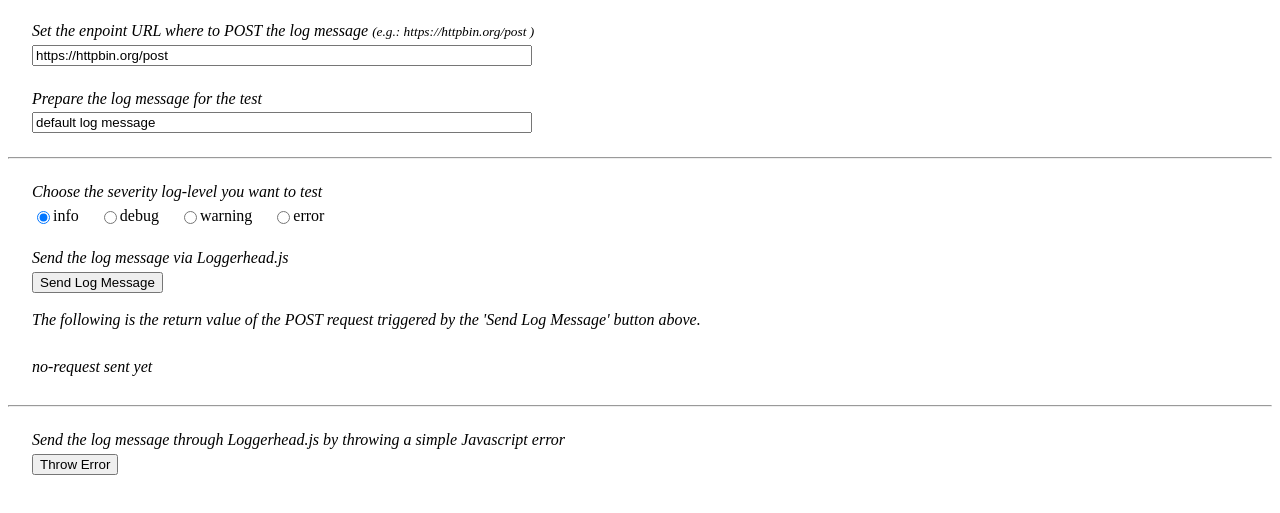
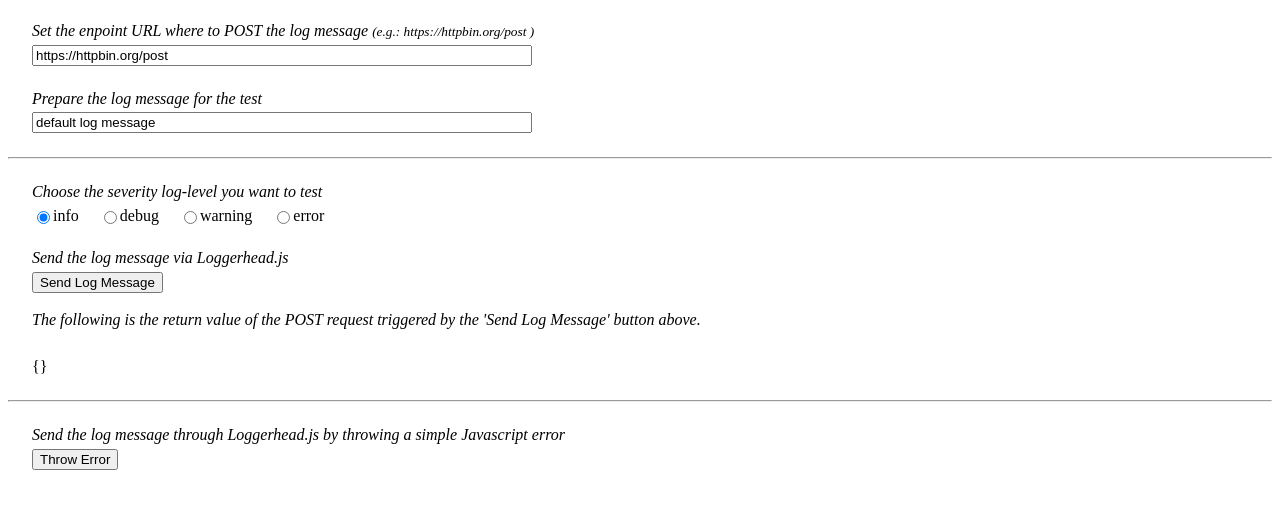
Before and after one commit to ncounter/laminate, a plain HTML site: page index.html in a window 1280 px wide. Both pictures are taken after a click on the button "Send Log Message". Shown: the part 69-582 px from the top of the page. Drawn offline with Linux system fonts and the light colour scheme; no server answers.

Commit message:
Handling improvement of missing url or fetch error

```diff
--- a/index.html
+++ b/index.html
@@ -66,11 +66,11 @@
       urlInput.addEventListener('change', (e) => Loggerhead.set({ url : e.target.value }));
 
       // set config values
-      Loggerhead.set({ url : urlInput.value, console: { info: true, warning: true } });
+      Loggerhead.set({ url : urlInput.value, console: { info: false, debug: false } });
 
       // additional action after Loggerhead function call
       function writeResponse (jsonText) {
-        document.getElementById('text-result').innerHTML = JSON.stringify(JSON.parse(jsonText.data))
+        document.getElementById('text-result').innerHTML = JSON.stringify(jsonText)
       }
 
       // call Loggerhead function here, based on the choosen log level
@@ -86,7 +86,7 @@
         }
 
         if (result){
-          result.then(resultJson => writeResponse(resultJson));
+          result.then(resultJson => writeResponse(JSON.parse(resultJson.data))).catch(e => writeResponse(e));
         }
       }
       document.getElementById('send-log').addEventListener('click', sendLog);
--- a/loggerhead-module/package.json
+++ b/loggerhead-module/package.json
@@ -1,6 +1,6 @@
 {
   "name": "loggerhead-module",
-  "version": "1.1.1",
+  "version": "1.1.2",
   "description": "A simple plain Javascript plugin to log frontend messages to a server.",
   "main": "loggerhead-module.js",
   "scripts": {
--- a/loggerhead.js
+++ b/loggerhead.js
@@ -6,7 +6,7 @@ var Loggerhead = {};
   var config = {
     url: '',
     levels: {info: true, debug: true, warning: true, error: true},
-    console: {info: false, debug: false, warning: false, error: false},
+    console: {info: true, debug: true, warning: true, error: true},
     events: {load: true, unload: true, error: true},
   };
 
@@ -14,15 +14,14 @@ var Loggerhead = {};
     return headers;
   }
 
-  // private functions
-  function formatPostDataErrorMessage(opts, error) {
-    return 'Error trying to send log message to `' + config.url + '`\n\n' +
-        'POST JSON data was = ' + JSON.stringify(opts) + '\n\n' + error;
-  }
+  // private function
   function postData(data) {
     if (config.url == '') {
-      console.warn('[Loggerhead] : no server url set to send the POST request!!');
-      return new Promise(resolve => resolve());
+      const errorMessage = '[Loggerhead] ERROR: no server enpoint URL set to send the POST request!! ';
+      if(config.console.error) {
+        console.error(errorMessage);
+      }
+      return new Promise((resolve, reject) => reject(errorMessage));
     }
     var headers = new Map();
     headers.set('Content-Type', 'application/json; charset=utf-8');
@@ -37,8 +36,17 @@ var Loggerhead = {};
         .then(function (response) { return response.json();})
         .catch(error =>
           {
-            const errorMessage = formatPostDataErrorMessage(opts, error);
-            console.error(errorMessage, error);
+            if(config.console.error) {
+              const errorMessage =
+                'Error trying to send log message to `' +
+                config.url +
+                '`\n\n' +
+                'POST JSON data was = ' +
+                JSON.stringify(opts) +
+                '\n\n' +
+                error;
+              console.error(errorMessage, error);
+            }
           }
         );
     return result;
```
Also changed, not shown: loggerhead-module/loggerhead-module.js (+19 -11 lines), README.md, loggerhead-module/README.md.
